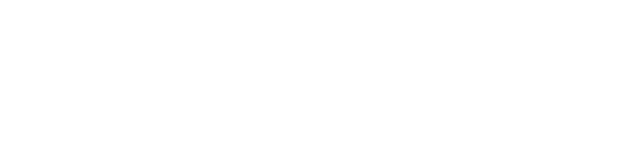
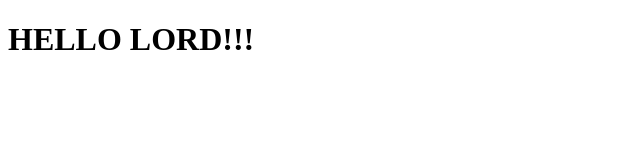
Before and after one commit to kairuverse02/BSIT_Curriculum, a plain HTML site: page index.html in a window 1280 px wide. Shown: the whole page, without its empty margins (0-640 px from the left). Drawn offline with Linux system fonts and the light colour scheme.

Commit message:
saved the index.html

```diff
--- a/index.html
+++ b/index.html
@@ -7,6 +7,6 @@
     <title>BSIT_CURRICULUM</title>
 </head>
 <body>
-
+    <h1>HELLO LORD!!!</h1>
 </body>
 </html>
```
